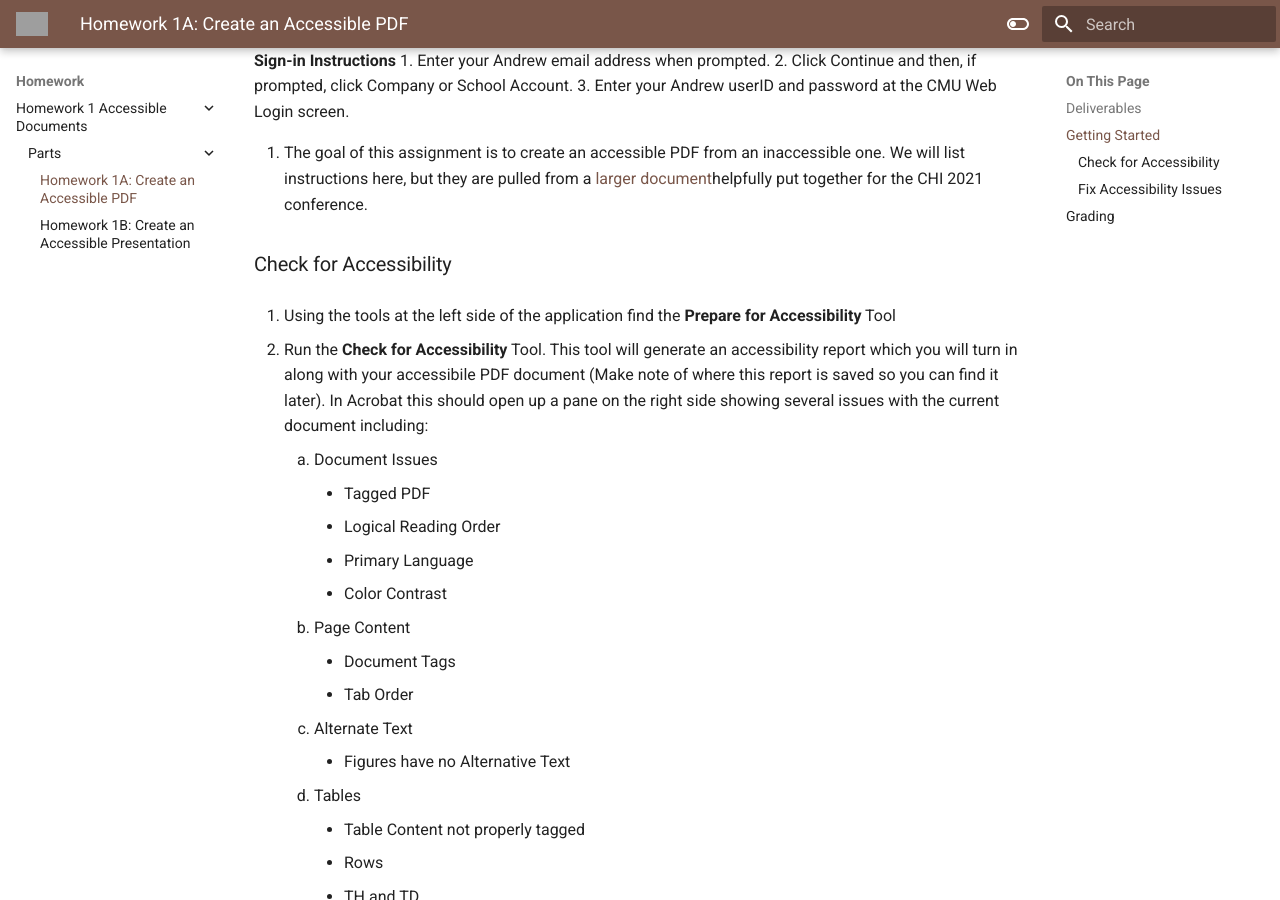
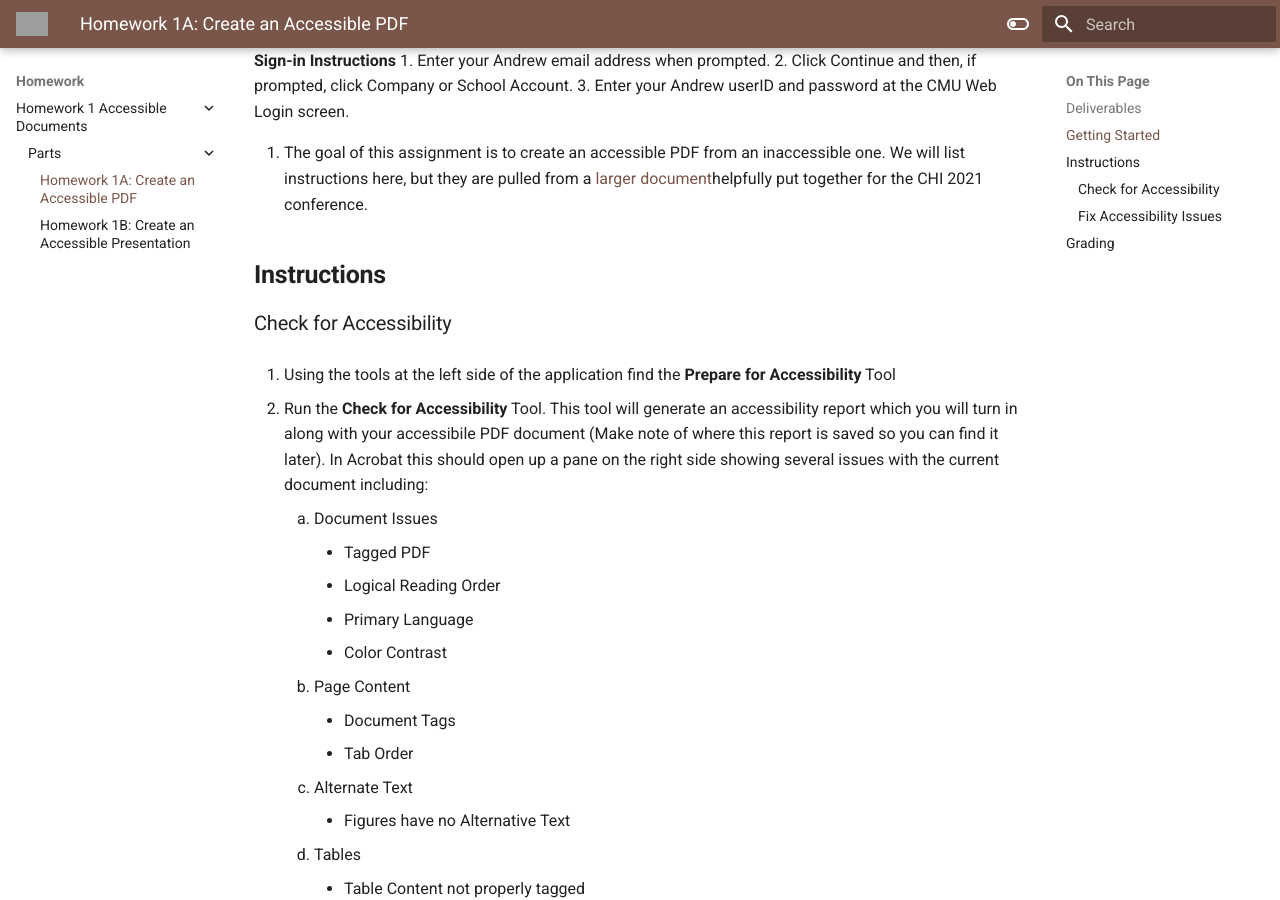
Before and after one commit to cmu-05-499/cmu-05-499.github.io, an MkDocs documentation site: the page built from docs/homework/HW1/1_pdf.md, in a window 1280 px wide and 900 px high, scrolled down 610 px. Built offline with MkDocs 1.6.1 and Material for MkDocs 9.7.7, drawn with Linux system fonts in a browser that asks for light colours; grey boxes are pictures that could not be loaded.

Commit message:
Update 1_pdf.md

```diff
--- a/docs/homework/HW1/1_pdf.md
+++ b/docs/homework/HW1/1_pdf.md
@@ -25,6 +25,7 @@ NOTE: If you have been provided with a license but cannot access the software af
 
 2. The goal of this assignment is to create an accessible PDF from an inaccessible one. We will list instructions here, but they are pulled from a [larger document](https://chi2021.acm.org/for-authors/presenting/papers/guide-to-an-accessible-submission)helpfully put together for the CHI 2021 conference.
 
+## Instructions
 
 ### Check for Accessibility
 
```
